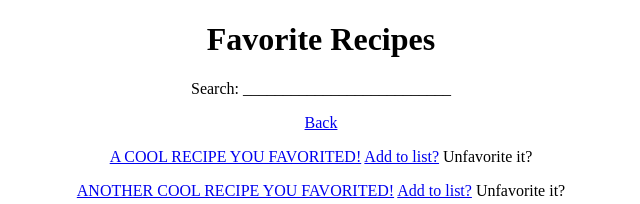
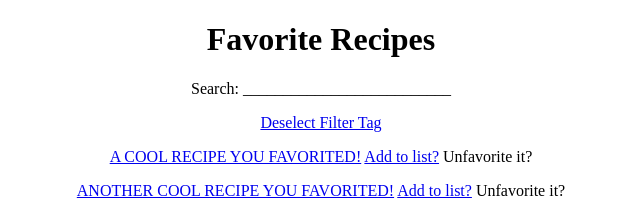
Before and after one commit to lampridiforme/COGS120AppA4, a plain HTML site: page recipeFavorites.html in a window 1280 px wide. Shown: the top 204 px of the page, without its empty margins (319-959 px from the left). Drawn offline with Linux system fonts and the light colour scheme.

Commit message:
Changed fav back to deslecting the fav filter

```diff
--- a/recipeFavorites.html
+++ b/recipeFavorites.html
@@ -10,7 +10,7 @@
       Search: __________________________
     </p>
     <p>
-      <a href="./recipes.html">Back</a>
+      <a href="./recipes.html">Deselect Filter Tag</a>
     </p>
   	<p>
   		<a href="./recipeDetail.html">A COOL RECIPE YOU FAVORITED!</a>
```
